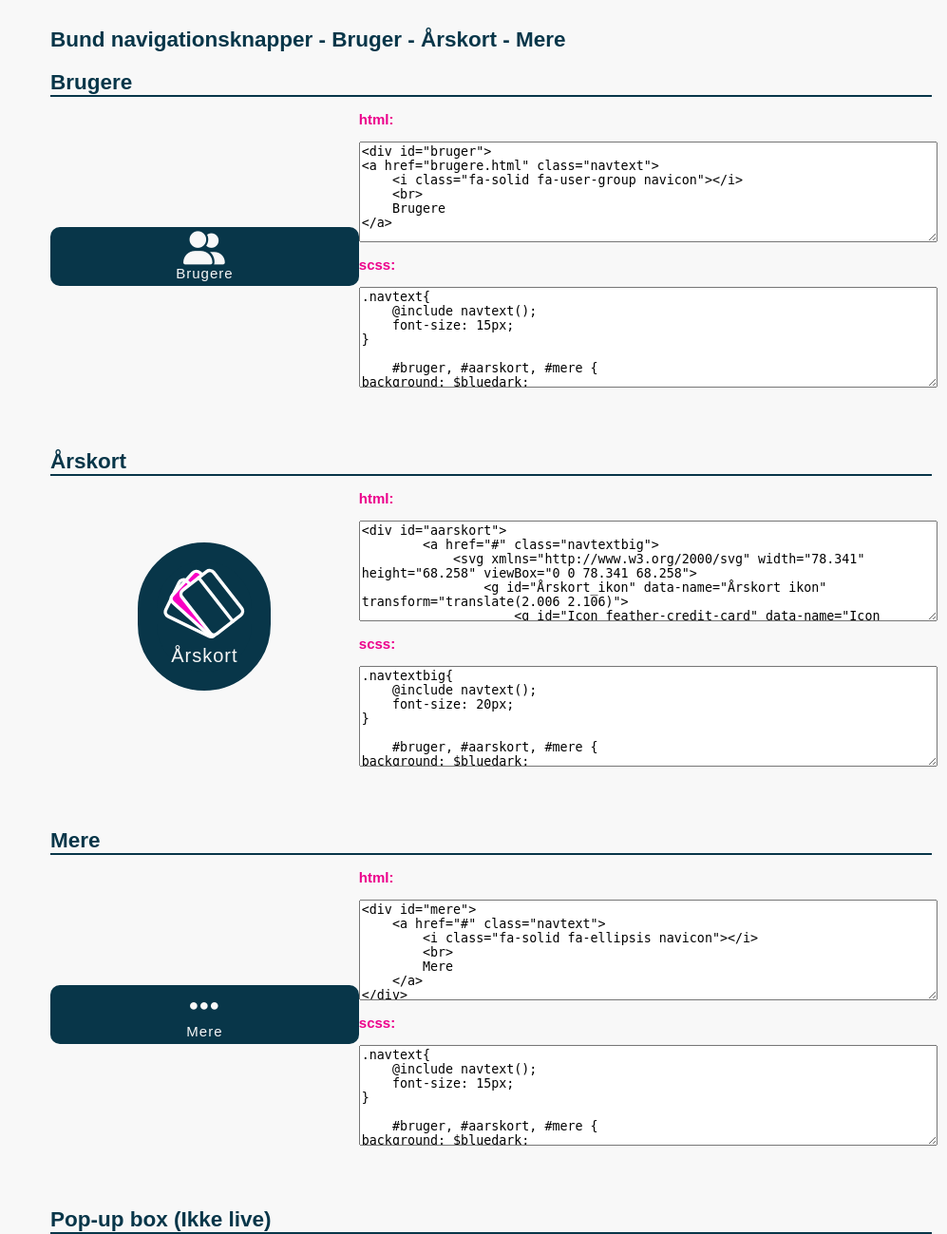
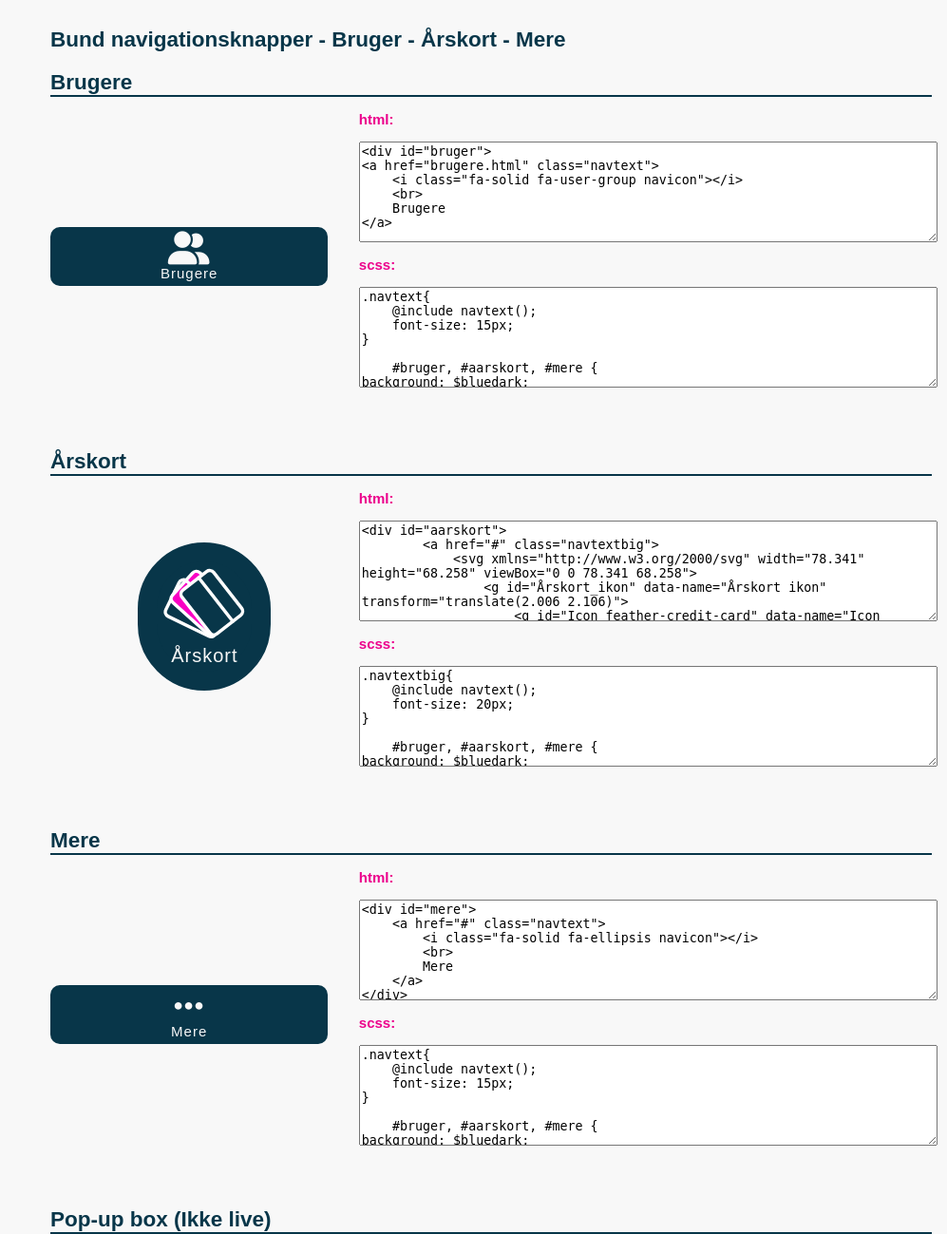
Before and after one commit to Artaey/JumpingFun, a PHP site: page /styleguide/buttons.html in a window 1280 px wide. Shown: the part 3880-5179 px from the top of the page at 95% size, without its empty margins (283-1280 px from the left). Run offline with PHP 8.4, Linux system fonts and the light colour scheme; some libraries are stand-ins or nearby versions.

Commit message:
buttons.html - smårettelser

```diff
--- a/css/styleguide.css
+++ b/css/styleguide.css
@@ -495,6 +495,18 @@ li a:hover:not(.active) {
 }
 
 /* flexbox for indhold slut*/
+button {
+  width: 90%;
+}
+
+#bruger {
+  width: 90%;
+}
+
+#mere {
+  width: 90%;
+}
+
 /* flexbox for navigation.html start*/
 .navtlf {
   height: 200px;
--- a/css/styleguide.scss
+++ b/css/styleguide.scss
@@ -71,6 +71,18 @@ body {
   }
   /* flexbox for indhold slut*/
 
+// buttons.html start
+button {
+  width: 90%;
+}
+
+#bruger {
+  width: 90%;
+}
+
+#mere {
+  width: 90%;
+}
 
 /* flexbox for navigation.html start*/
 .navtlf {
```
Also changed, not shown: 1 other file.
